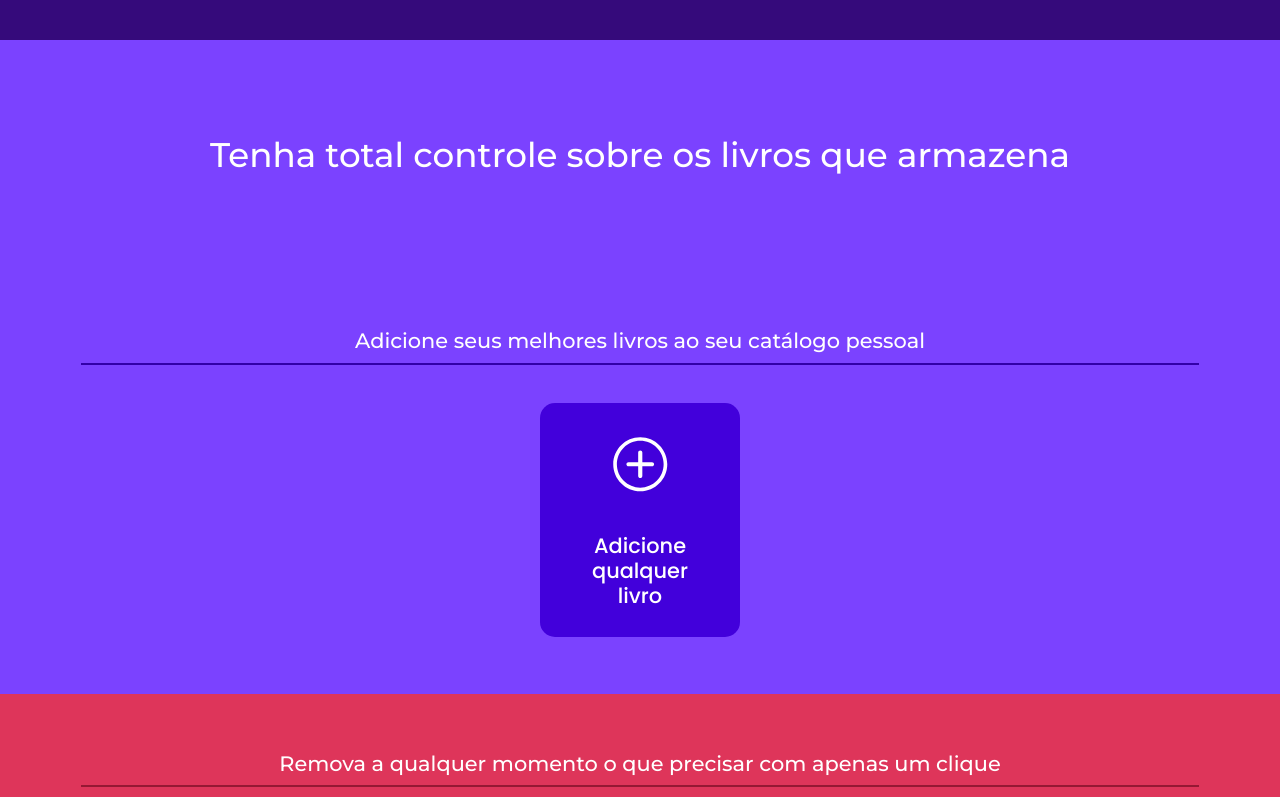
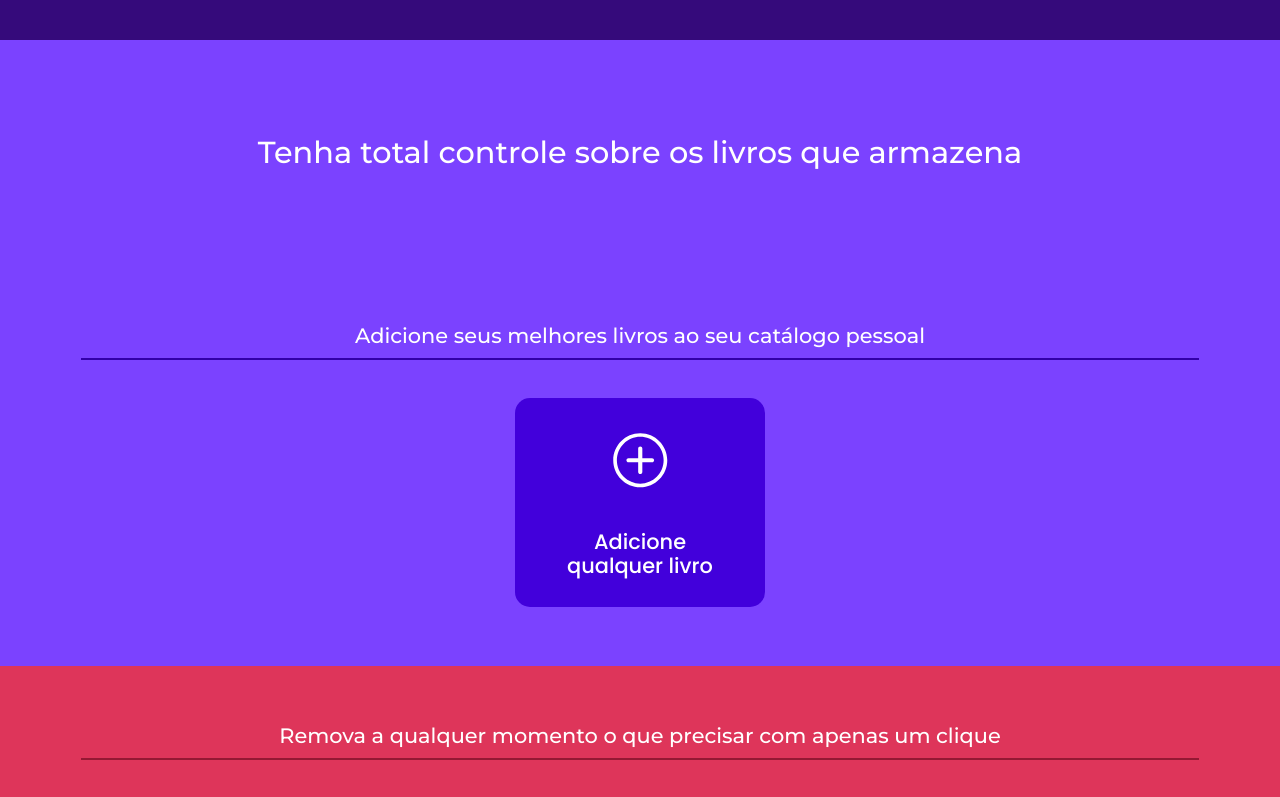
Before and after one commit to GabAlmeyda/litkeep, a React (Vite) app: page /landing-page in a window 1280 px wide. Shown: the part 760-1557 px from the top of the page. Built offline with nearby package versions, Linux system fonts and the light colour scheme.

Commit message:
configurei o 'paths.js' para centralizar o controle dos caminhos do site e do server

```diff
--- a/src/App.jsx
+++ b/src/App.jsx
@@ -1,6 +1,8 @@
 import "./App.css"
 
 import { BrowserRouter as Router, Route, Routes } from 'react-router-dom'
+
+import { getWebsitePaths } from './utils/contants/paths.js'
 
 import Footer from "./components/layout/Footer"
 
@@ -11,15 +13,16 @@ import SelectedBookPage from './pages/SelectedBookPage'
 import NotFoundPage from './pages/NotFoundPage'
 
 function App() {
+    const websitePaths = getWebsitePaths();
 
     return (
         <div className='app-wrapper'>
             <Router>
                 <Routes>
-                    <Route path='/' element={ <Homepage />} />
-                    <Route path='/database' element={ <DataBasePage />} />
-                    <Route path='/book' element={<SelectedBookPage />} />
-                    <Route path='/landing-page' element={ <LandingPage />} />
+                    <Route path={websitePaths.homepage} element={ <Homepage />} />
+                    <Route path={websitePaths.database} element={ <DataBasePage />} />
+                    <Route path={websitePaths.selectedBook} element={<SelectedBookPage />} />
+                    <Route path={websitePaths.landingPage} element={ <LandingPage />} />
                     <Route path='*' element={ <NotFoundPage /> }></Route>
                 </Routes>
             </Router>
--- a/src/components/layout/Navbar.jsx
+++ b/src/components/layout/Navbar.jsx
@@ -1,6 +1,8 @@
+import { getWebsitePaths } from "../../utils/contants/paths";
+
 import styles from "./Navbar.module.css";
 
-import useTheme from "../../utils/useTheme";
+import useTheme from "../../utils/hooks/useTheme";
 
 import { MdDarkMode, MdLightMode } from "react-icons/md";
 
@@ -17,11 +19,12 @@ import { MdDarkMode, MdLightMode } from "react-icons/md";
  */
 function Navbar({ withoutLogo }) {
     const [theme, toggleTheme] = useTheme();
+    const websitePaths = getWebsitePaths();
 
     return (
         <nav className={styles.navbar}>
             {!withoutLogo && (
-                <a href="/" aria-label="Ir para a página principal">
+                <a href={websitePaths.homepage} aria-label="Ir para a página principal">
                     <img src="/litkeep.png" alt="LitKeep" />
                 </a>
             )}
--- a/src/pages/LandingPage.jsx
+++ b/src/pages/LandingPage.jsx
@@ -1,3 +1,5 @@
+import { getWebsitePaths } from "../utils/contants/paths.js";
+
 import styles from "./LandingPage.module.css";
 
 import { MdOutlineChangeCircle } from "react-icons/md";
@@ -23,6 +25,8 @@ import Header from "../components/layout/Header";
  * @returns {JSX.Element} The rendered Landing Page.
  */
 function LandingPage() {
+    const websitePaths = getWebsitePaths();
+
     return (<>
         <Header navWithoutLogo customClass={styles.header}>
             <div className={styles.imageContainer}>
@@ -36,7 +40,7 @@ function LandingPage() {
             <div className={styles.linkButtonContainer}>
                 <LinkButton
                     label="Acesse nossa página"
-                    to="/"
+                    to={websitePaths.homepage}
                     color="accent"
                     customClasses="bigger"
                 />
@@ -198,7 +202,7 @@ function LandingPage() {
 
                 <LinkButton
                     label="Acesse nossa página"
-                    to="/"
+                    to={websitePaths.homepage}
                     color="accent"
                     customClasses="bigger"
                 />
--- a/src/pages/LandingPage.module.css
+++ b/src/pages/LandingPage.module.css
@@ -1,13 +1,12 @@
 /* Shared styles */
-.features > h2,
-.search > h2,
-.information > h2,
-.cta > h2 {
+:where(.feature, .search, .information, .cta) > h2{
 	margin-bottom: .8rem;
 
 	font-size: clamp(1.6rem, min(5vw, 5vh), 1.8rem);
 	font-weight: 500;
 }
+
+:where(.feature, .search, .information, .cta) > p {color: var(--alt-text-color);}
 
 .cardsContainer {
 	margin-top: 5rem;
@@ -130,6 +129,10 @@
 .feature > * {
 	max-width: 80%;
 	margin-inline: auto;
+}
+
+.feature .card {
+	width: clamp(130px, 70vw, 250px);
 }
 
 .feature__desc {
--- /dev/null
+++ b/src/utils/contants/paths.js
@@ -0,0 +1,39 @@
+/**
+ * returns an object containing all the website paths bellow, dynamically adjusting
+ * based on the deployment environment (GitHub Pages or other platforms):
+ * - **homepage**: the root of the website;
+ * - **database**: the database page;
+ * - **selectedBook**: the page for a selected book;
+ * - **landingPage**: the landing page.
+ *
+ * @returns {Object} An object containing all the website paths, adjusting for the
+ * current environment.
+ */
+export function getWebsitePaths() {
+	const basePath = window.location.hostname.includes("github.io")
+		? "/litkeep/"
+		: "/";
+
+	return {
+		homepage: basePath,
+		database: `${basePath}database`,
+		selectedBook: `${basePath}book`,
+		landingPage: `${basePath}landing-page`
+	}
+}
+
+/**
+ * Returns an objects containing all the server paths bellow:
+ * - **basePath**: The root of the server;
+ * - **books**: The collection of the books.
+ *
+ * @returns {Object} An object containg all the server paths.
+ */
+export function getServerPaths() {
+	const basePath = "http://localhost:3001/";
+
+	return {
+		basePath: basePath,
+		books: `${basePath}books`
+	}
+}
```
Also changed, not shown: src/utils/hooks/useTheme.jsx (renamed from src/utils/useTheme.jsx).
